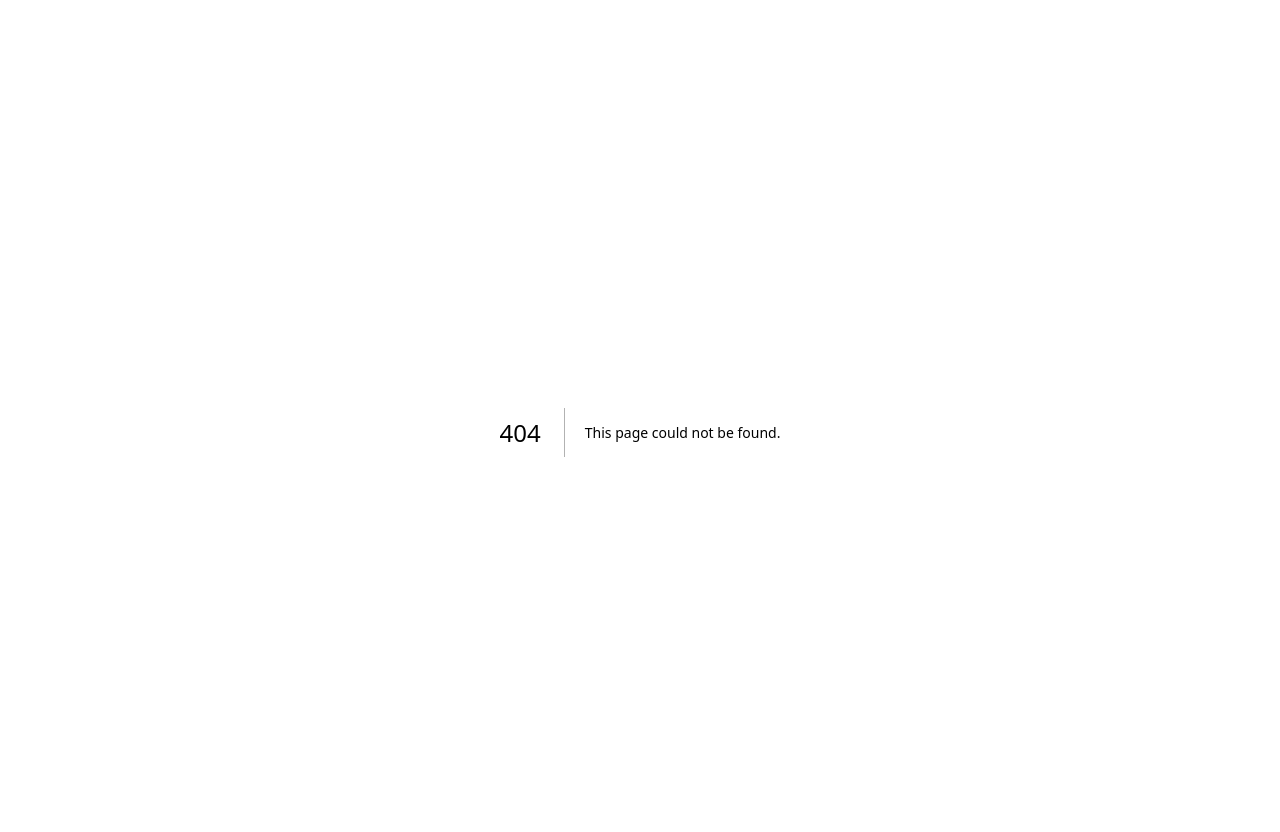
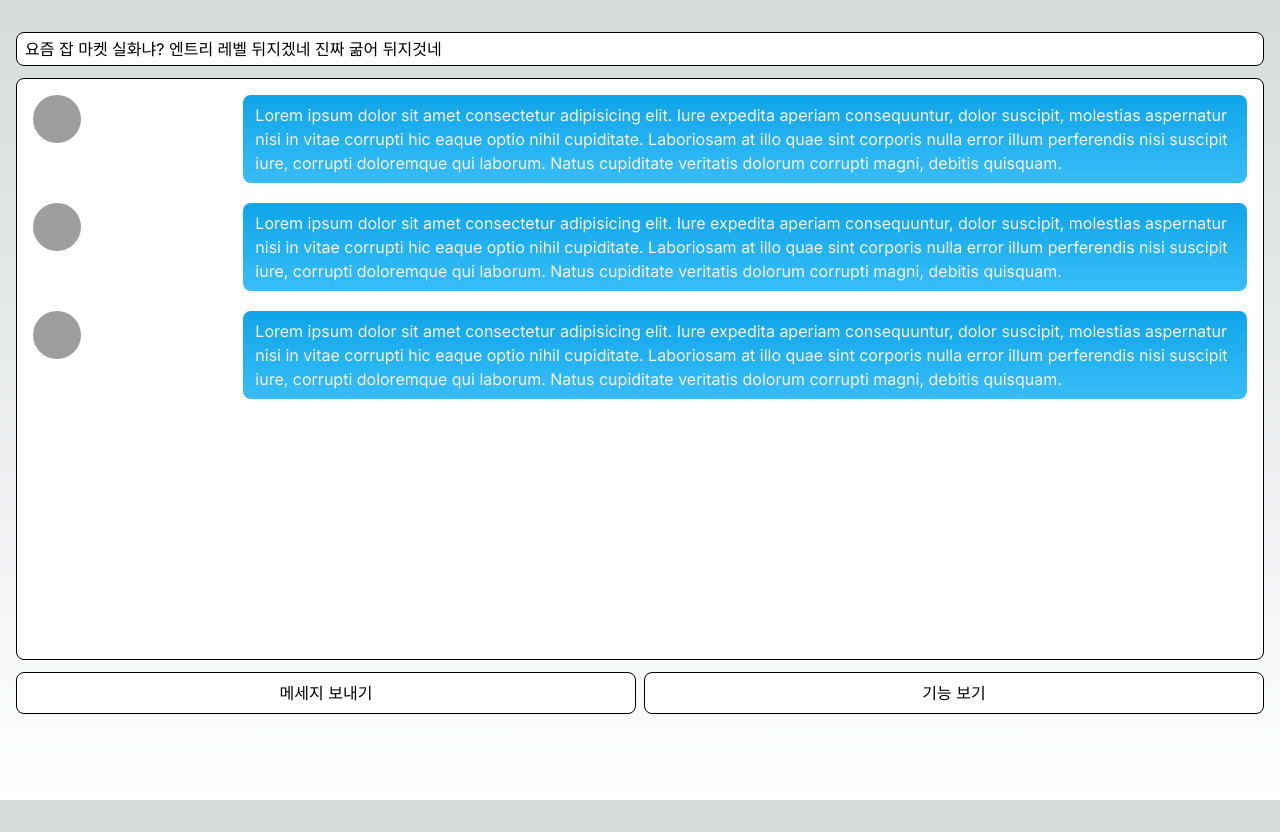
Before and after one commit to hhkimmm9/soop-sok, a Next.js app: page /channels/1 in a window 1280 px wide. Before the commit this address had no page. After the commit the page ends 800 px from the top, so only its background shows below. Built offline with nearby package versions, Linux system fonts and the light colour scheme; grey boxes are pictures that could not be loaded.

Commit message:
Add 'Lobby' page.

```diff
--- /dev/null
+++ b/app/(pages)/channels/[id]/page.tsx
@@ -0,0 +1,16 @@
+import React from 'react'
+
+import Banner from '@/app/components/Banner';
+import ChatWindow from '@/app/components/chat-window/ChatWindow';
+
+const Lobby = () => {
+  return (
+    <div className='flex flex-col gap-3'>
+      <Banner />
+
+      <ChatWindow />
+    </div>
+  )
+}
+
+export default Lobby
```
